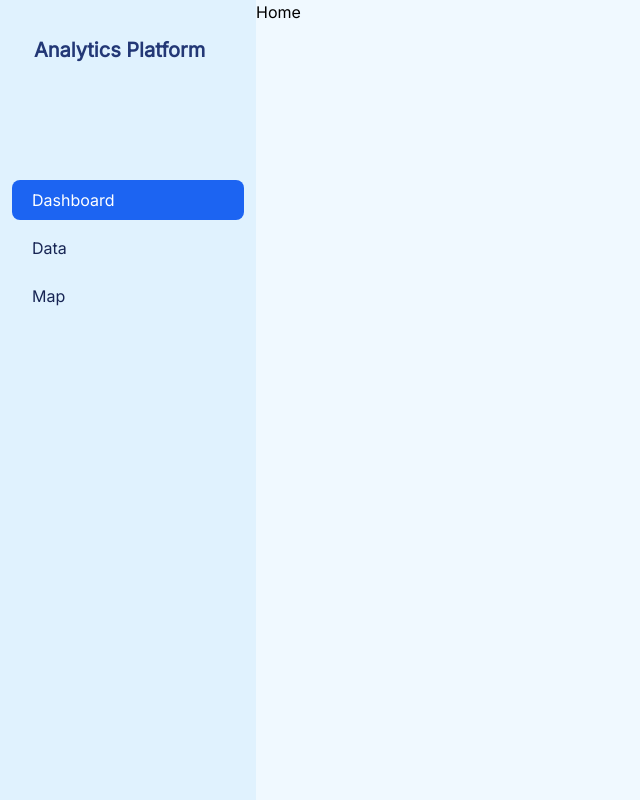
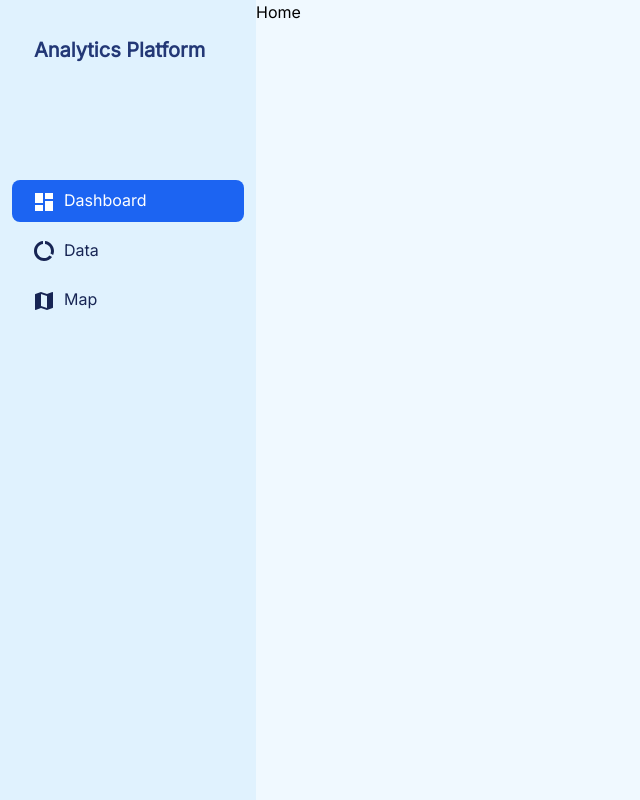
Before and after one commit to analyticsplatform/analyticsplatform, a Next.js app in the folder frontend/: page / in a window 1280 px wide. Shown: the whole page, without its empty margins (0-640 px from the left). Built offline with nearby package versions, Linux system fonts and the light colour scheme.

Commit message:
add icons to sidebar

```diff
--- a/frontend/src/app/menu.tsx
+++ b/frontend/src/app/menu.tsx
@@ -5,6 +5,9 @@
 import React, { useState, useEffect, useRef } from 'react';
 import { usePathname } from 'next/navigation'
 import { Sidebar } from 'flowbite-react';
+import DashboardIcon from '@mui/icons-material/Dashboard';
+import DataUsageIcon from '@mui/icons-material/DataUsage';
+import MapIcon from '@mui/icons-material/Map';
 
 type CustomFlowbiteTheme = {
   sidebar: {
@@ -23,20 +26,45 @@ const sidebarTheme: CustomFlowbiteTheme['sidebar'] = {
 const createSidebarItems = (pages: string[], currentPath: string) => {
   const itemClassNames = "text-blue-950 hover:bg-blue-600 hover:text-white";
   const currentItemClassNames = "bg-blue-600 text-white hover:bg-blue-600 hover:text-white";
-
-  let pageItems = []
+  let pageItems = [];
 
   for (const page of pages) {
     const pageName = page.charAt(0).toUpperCase() + page.slice(1);
+    let icon;
+
+    switch (page) {
+      case 'dashboard':
+        icon = <DashboardIcon className="mr-2" />;
+        break;
+      case 'data':
+        icon = <DataUsageIcon className="mr-2" />;
+        break;
+      case 'map':
+        icon = <MapIcon className="mr-2" />;
+        break;
+      default:
+        icon = null;
+    }
+
     if (page == "dashboard") {
-      pageItems.push(<Sidebar.Item href="/" key={page} className={currentPath == "/" ? currentItemClassNames : itemClassNames}>{pageName}</Sidebar.Item>)
+      pageItems.push(
+        <Sidebar.Item href="/" key={page} className={currentPath == "/" ? currentItemClassNames : itemClassNames}>
+          {icon}
+          {pageName}
+        </Sidebar.Item>
+      );
     } else {
-      pageItems.push(<Sidebar.Item href={`/${page}`} key={page} className={currentPath == "/" + page ? currentItemClassNames : itemClassNames}>{pageName}</Sidebar.Item>)
+      pageItems.push(
+        <Sidebar.Item href={`/${page}`} key={page} className={currentPath == "/" + page ? currentItemClassNames : itemClassNames}>
+          {icon}
+          {pageName}
+        </Sidebar.Item>
+      );
     }
   }
 
-  return (<>{pageItems}</>)
-}
+  return (<>{pageItems}</>);
+};
 
 const MySidebar = () => {
   const pathname = usePathname()
```
